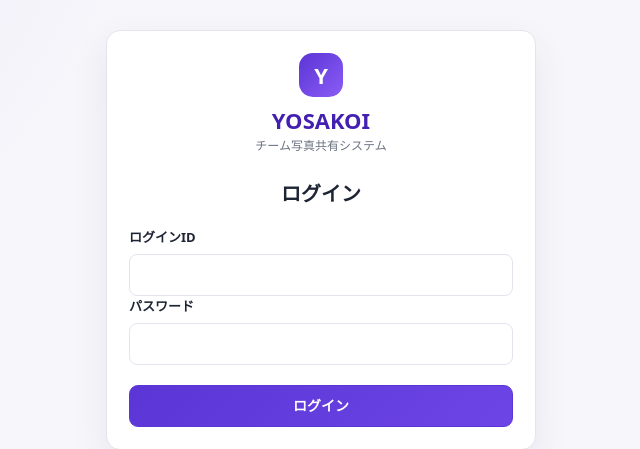
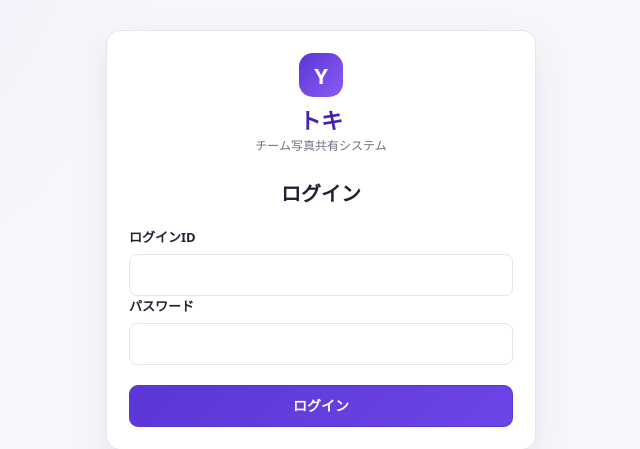
Before and after one commit to kodai0102/yosakoi, a FastAPI app: page /login in a window 1280 px wide. Shown: the part 160-609 px from the top of the page, without its empty margins (319-959 px from the left). Run offline with FastAPI, Linux system fonts and the light colour scheme; parts of the project's set-up code (start-up, migrations or seed data) failed here and were passed over; some libraries are stand-ins or nearby versions.

Commit message:
chore: update brand title

```diff
--- a/app/templates/base.html
+++ b/app/templates/base.html
@@ -1057,7 +1057,7 @@
           <a class="brand" href="/">
             <span class="brand-mark">Y</span>
             <span>
-              <span class="brand-title">YOSAKOI</span>
+              <span class="brand-title">トキ</span>
               <span class="brand-subtitle">チーム写真共有システム</span>
             </span>
           </a>
@@ -1117,7 +1117,7 @@
               <a class="mobile-brand" href="/">
                 <span class="brand-mark">Y</span>
                 <span class="mobile-brand-text">
-                  <span class="brand-title">YOSAKOI</span>
+                  <span class="brand-title">トキ</span>
                   <span class="brand-subtitle">チーム写真共有システム</span>
                 </span>
               </a>
--- a/app/templates/login.html
+++ b/app/templates/login.html
@@ -6,7 +6,7 @@
     <div class="panel-body">
       <div class="login-brand">
         <span class="brand-mark">Y</span>
-        <span class="brand-title">YOSAKOI</span>
+        <span class="brand-title">トキ</span>
         <span class="brand-subtitle">チーム写真共有システム</span>
       </div>
       <h1 style="font-size: 20px; text-align: center; margin-bottom: 22px;">ログイン</h1>
```
